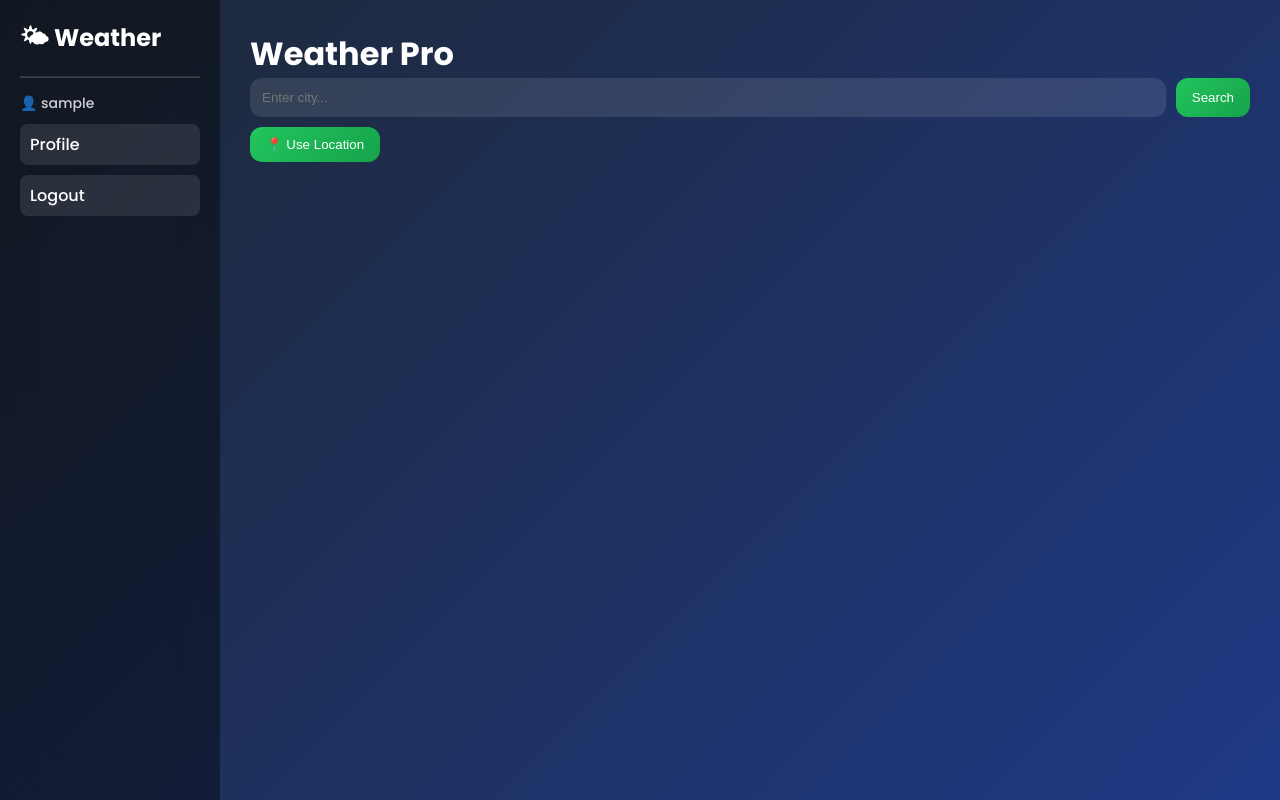
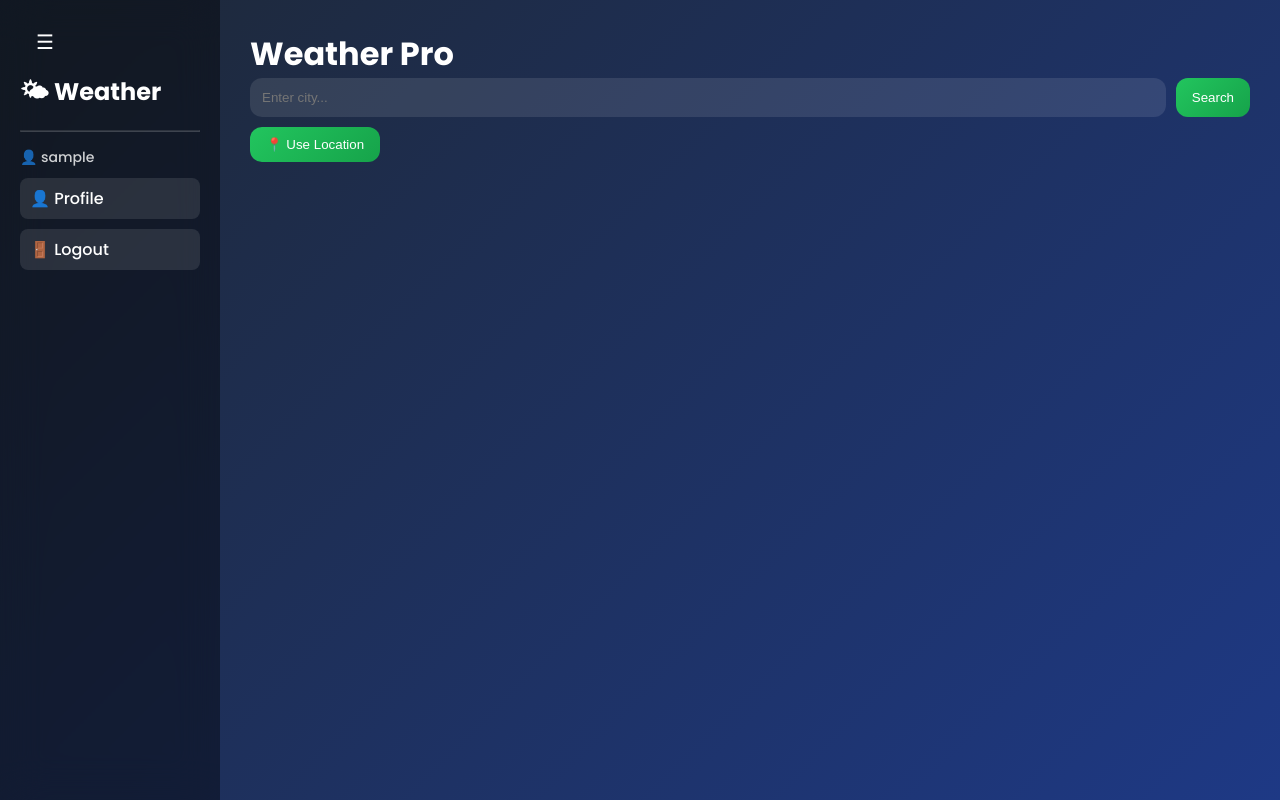
Before and after one commit to ruchitawagh-06/weather-app, a Flask app: page / in a window 1280 px wide. Run offline with Flask 3, Linux system fonts and the light colour scheme; the visitor is signed in with stand-in values (Sample User, id 1).

Commit message:
index.html

```diff
--- a/templates/index.html
+++ b/templates/index.html
@@ -12,7 +12,7 @@
 
 <style>
 
-/* RESET */
+/* ===== YOUR ORIGINAL CSS (UNCHANGED) ===== */
 *{margin:0;padding:0;box-sizing:border-box;}
 
 body{
@@ -31,7 +31,6 @@ animation: gradientMove 10s ease infinite;
 100%{background-position:0% 50%;}
 }
 
-/* SIDEBAR */
 .sidebar{
 width:220px;
 background:rgba(0,0,0,0.4);
@@ -39,10 +38,8 @@ backdrop-filter:blur(20px);
 padding:20px;
 }
 
-/* MAIN */
 .main{flex:1;padding:30px;}
 
-/* SEARCH */
 .search-box{
 display:flex;
 gap:10px;
@@ -58,7 +55,6 @@ background:rgba(255,255,255,0.1);
 color:white;
 }
 
-/* BUTTON */
 button{
 padding:10px 16px;
 border-radius:12px;
@@ -68,7 +64,6 @@ color:white;
 cursor:pointer;
 }
 
-/* CARD */
 .card{
 background:rgba(255,255,255,0.08);
 backdrop-filter:blur(20px);
@@ -78,7 +73,6 @@ margin-top:20px;
 border:1px solid rgba(255,255,255,0.15);
 }
 
-/* WEATHER */
 .weather-main{
 display:flex;
 align-items:center;
@@ -89,7 +83,6 @@ gap:20px;
 .temp{font-size:48px;}
 .desc{opacity:0.8;}
 
-/* FORECAST */
 .forecast{
 display:flex;
 gap:10px;
@@ -104,14 +97,12 @@ width:100px;
 text-align:center;
 }
 
-/* MAP */
 #map{
 height:300px;
 border-radius:12px;
 margin-top:10px;
 }
 
-/* LOADER */
 .skeleton{
 animation:pulse 1.5s infinite;
 }
@@ -129,7 +120,8 @@ border-radius:5px;
 100%{opacity:0.5;}
 }
 
-/* SIDEBAR USER MENU */
+/* ===== ONLY NEW ADDITIONS (SAFE) ===== */
+
 .side-user{
 display:flex;
 flex-direction:column;
@@ -155,6 +147,33 @@ transition:0.3s;
 background:rgba(255,255,255,0.2);
 }
 
+/* ACTIVE LINK */
+.side-user a.active{
+background:#22c55e;
+font-weight:500;
+}
+
+/* TOGGLE BUTTON */
+.toggle-btn{
+background:none;
+border:none;
+color:white;
+font-size:20px;
+cursor:pointer;
+margin-bottom:10px;
+}
+
+/* COLLAPSE */
+.sidebar.collapsed{
+width:70px;
+}
+
+.sidebar.collapsed h2,
+.sidebar.collapsed p,
+.sidebar.collapsed a{
+display:none;
+}
+
 /* MOBILE */
 @media(max-width:768px){
 .sidebar{display:none;}
@@ -169,6 +188,9 @@ background:rgba(255,255,255,0.2);
 
 <!-- SIDEBAR -->
 <div class="sidebar">
+
+<button class="toggle-btn" onclick="toggleSidebar()">☰</button>
+
 <h2>🌤 Weather</h2>
 
 <hr style="opacity:0.2; margin:15px 0;">
@@ -176,19 +198,25 @@ background:rgba(255,255,255,0.2);
 {% if session.get("user") %}
 <div class="side-user">
 <p>👤 {{ session.get("user") }}</p>
-<a href="/profile">Profile</a>
-<a href="/logout">Logout</a>
+
+<a href="/profile" class="{% if request.path == '/profile' %}active{% endif %}">👤 Profile</a>
+
+<a href="/logout">🚪 Logout</a>
 </div>
+
 {% else %}
 <div class="side-user">
-<a href="/login">Login</a>
-<a href="/register">Register</a>
+
+<a href="/login" class="{% if request.path == '/login' %}active{% endif %}">🔐 Login</a>
+
+<a href="/register" class="{% if request.path == '/register' %}active{% endif %}">📝 Register</a>
+
 </div>
 {% endif %}
 
 </div>
 
-<!-- MAIN CONTENT -->
+<!-- MAIN -->
 <div class="main">
 
 <h1>Weather Pro</h1>
@@ -200,7 +228,6 @@ background:rgba(255,255,255,0.2);
 
 <button onclick="getLocation()">📍 Use Location</button>
 
-<!-- LOADER -->
 <div id="loader" class="card skeleton" style="display:none;">
 <div class="skeleton-line"></div>
 <div class="skeleton-line"></div>
@@ -259,6 +286,11 @@ background:rgba(255,255,255,0.2);
 
 <script>
 
+// SIDEBAR TOGGLE
+function toggleSidebar(){
+document.querySelector(".sidebar").classList.toggle("collapsed");
+}
+
 // LOADER
 document.querySelector("form").addEventListener("submit",()=>{
 document.getElementById("loader").style.display="block";
```
